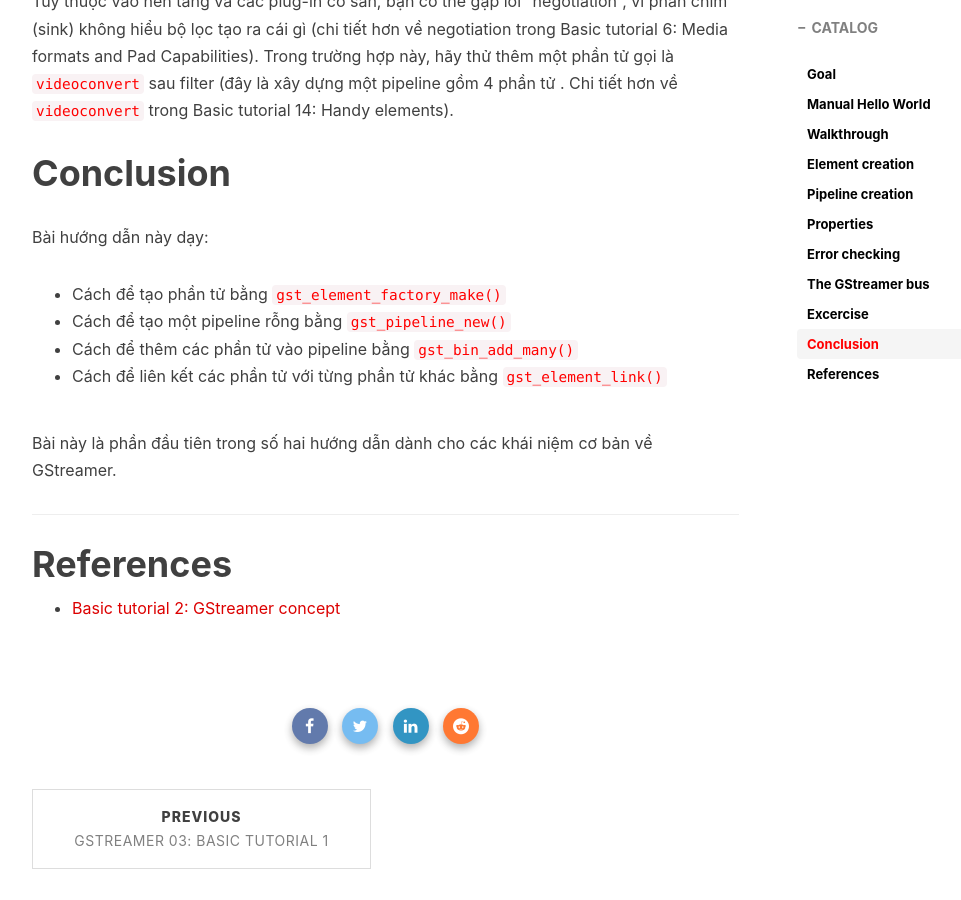
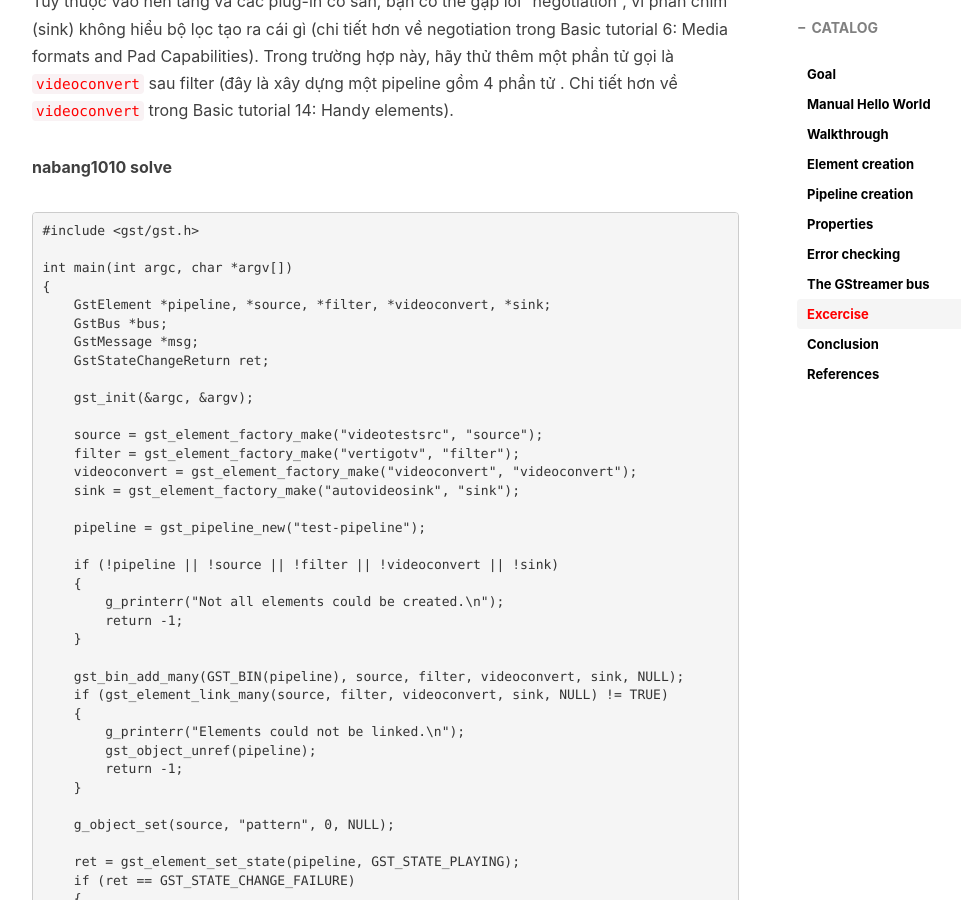
Before and after one commit to nab1010/nab1010.github.io, a Jekyll site: the page built from _posts/Knowledge/2022-12-13-GStreamer-04.md, in a window 1280 px wide and 900 px high, scrolled down 8323 px. Shown: the whole window, without its empty margins (233-1194 px from the left). Built offline with Jekyll 4.4.1, drawn with Linux system fonts in a browser that asks for light colours; nearby versions of some CDN libraries; comment, search, counter and statistics services are not loaded; some of the changed text lies outside the part shown.

Commit message:
nabang1010 update sovle excercise

````diff
--- a/_posts/Knowledge/2022-12-13-GStreamer-04.md
+++ b/_posts/Knowledge/2022-12-13-GStreamer-04.md
@@ -293,6 +293,85 @@ Nếu bạn cảm thấy muốn luyện tập, hãy thử bài tập này:
 
 Tùy thuộc vào nền tảng và các plug-in có sẵn, bạn có thể gặp lỗi "negotiation", vì phần chìm (sink) không hiểu bộ lọc tạo ra cái gì (chi tiết hơn về negotiation trong Basic tutorial 6: Media formats and Pad Capabilities). Trong trường hợp này, hãy thử thêm một phần tử gọi là [`videoconvert`](https://gstreamer.freedesktop.org/documentation/videoconvertscale/videoconvert.html#videoconvert) sau filter (đây là xây dựng một pipeline gồm 4 phần tử . Chi tiết hơn về [`videoconvert`](https://gstreamer.freedesktop.org/documentation/videoconvertscale/videoconvert.html#videoconvert) trong Basic tutorial 14: Handy elements).
 
+**nabang1010 solve**
+
+```c
+#include <gst/gst.h>
+
+int main(int argc, char *argv[])
+{
+    GstElement *pipeline, *source, *filter, *videoconvert, *sink;
+    GstBus *bus;
+    GstMessage *msg;
+    GstStateChangeReturn ret;
+
+    gst_init(&argc, &argv);
+
+    source = gst_element_factory_make("videotestsrc", "source");
+    filter = gst_element_factory_make("vertigotv", "filter");
+    videoconvert = gst_element_factory_make("videoconvert", "videoconvert");
+    sink = gst_element_factory_make("autovideosink", "sink");
+
+    pipeline = gst_pipeline_new("test-pipeline");
+
+    if (!pipeline || !source || !filter || !videoconvert || !sink)
+    {
+        g_printerr("Not all elements could be created.\n");
+        return -1;
+    }
+
+    gst_bin_add_many(GST_BIN(pipeline), source, filter, videoconvert, sink, NULL);
+    if (gst_element_link_many(source, filter, videoconvert, sink, NULL) != TRUE)
+    {
+        g_printerr("Elements could not be linked.\n");
+        gst_object_unref(pipeline);
+        return -1;
+    }
+
+    g_object_set(source, "pattern", 0, NULL);
+
+    ret = gst_element_set_state(pipeline, GST_STATE_PLAYING);
+    if (ret == GST_STATE_CHANGE_FAILURE)
+    {
+        g_printerr("Unable to set the pipeline to the playing state.\n");
+        gst_object_unref(pipeline);
+        return -1;
+    }
+
+    bus = gst_element_get_bus(pipeline);
+    msg = gst_bus_timed_pop_filtered(bus, GST_CLOCK_TIME_NONE, GST_MESSAGE_ERROR | GST_MESSAGE_EOS);
+
+    if (msg != NULL)
+    {
+        GError *err;
+        gchar *debug_info;
+
+        switch (GST_MESSAGE_TYPE(msg))
+        {
+        case GST_MESSAGE_ERROR:
+            gst_message_parse_error(msg, &err, &debug_info);
+            g_printerr("Error received from element %s: %s\n", GST_OBJECT_NAME(msg->src), err->message);
+            g_printerr("Debugging information: %s \n", debug_info ? debug_info : "none");
+            g_clear_error(&err);
+            g_free(debug_info);
+            break;
+        case GST_MESSAGE_EOS:
+            g_print("End-Of-Stream reached.\n");
+            break;
+        default:
+            g_printerr("Unexpected message received.\n");
+            break;
+        }
+        gst_message_unref(msg);
+    }
+
+    gst_object_unref(bus);
+    gst_element_set_state(pipeline, GST_STATE_NULL);
+    gst_object_unref(pipeline);
+    return 0;
+}
+```
+
 # Conclusion
 
 Bài hướng dẫn này dạy:
````
